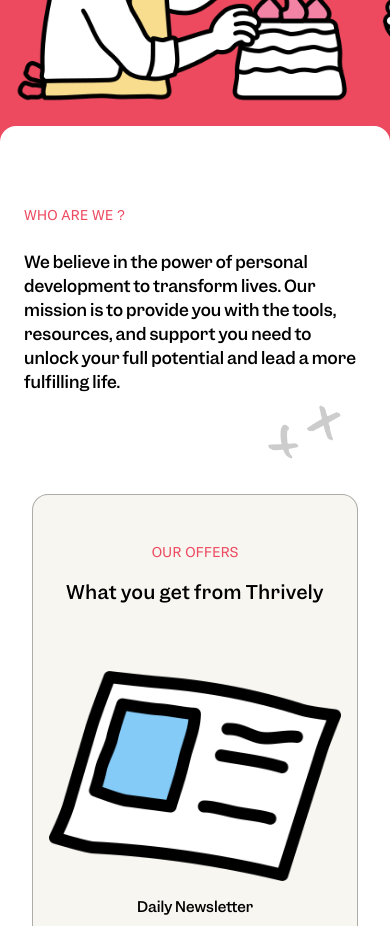
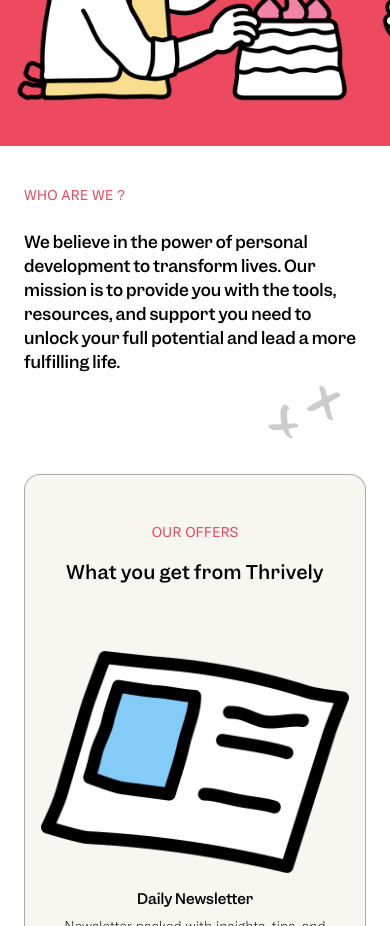
Before and after one commit to King-OJ/thrively, a Next.js app: page / in a window 390 px wide. Shown: the part 780-1706 px from the top of the page. Built offline with nearby package versions, Linux system fonts and the light colour scheme.

Commit message:
added resposiveness for iphone

```diff
--- a/components/Hero.tsx
+++ b/components/Hero.tsx
@@ -72,7 +72,7 @@ export default function Hero() {
               <Image src={featherImg} alt="feathers" />
             </div>
 
-            <div className="absolute right-8 -bottom-14 md:right-32 md:bottom-32">
+            <div className="absolute right-8 -bottom-16 md:right-32 md:bottom-32">
               <Image
                 src={featherImg}
                 alt="feathers"
--- a/components/WhatYouGet.tsx
+++ b/components/WhatYouGet.tsx
@@ -3,7 +3,7 @@ import Image from "next/image";
 export default function WhatYouGet() {
   return (
     <section>
-      <div className="mx-8 md:mx-10 my-5 md:my-6 border border-opacity-30 border-black bg-grey md:px-12 px-4 py-12 md:py-20 rounded-2xl">
+      <div className="mx-6 md:mx-10 my-5 md:my-6 border border-opacity-30 border-black bg-grey md:px-12 px-4 py-12 md:py-20 rounded-2xl">
         <div className="space-y-16 pb-16 border-black border-b border-opacity-30">
           <div className="space-y-4 text-center ">
             <h4 className="subtitle">our offers</h4>
--- a/components/WhoAreWe.tsx
+++ b/components/WhoAreWe.tsx
@@ -2,8 +2,8 @@ import Image from "next/image";
 
 export default function WhoAreWe() {
   return (
-    <section className="-mt-[20px] md:-mt-[50px] bg-white relative rounded-tr-2xl rounded rounded-tl-2xl overflow-hidden">
-      <div className="max-w-xl mx-6 md:mx-auto py-20">
+    <section className=" md:-mt-[50px] bg-white relative rounded-tr-2xl rounded rounded-tl-2xl overflow-hidden">
+      <div className="max-w-xl mx-6 md:mx-auto pt-10 pb-20 md:py-20">
         <h4 className="subtitle">who are we ?</h4>
         <p className="mt-6 text-base md:text-lg ">
           We believe in the power of personal development to transform lives.
```
